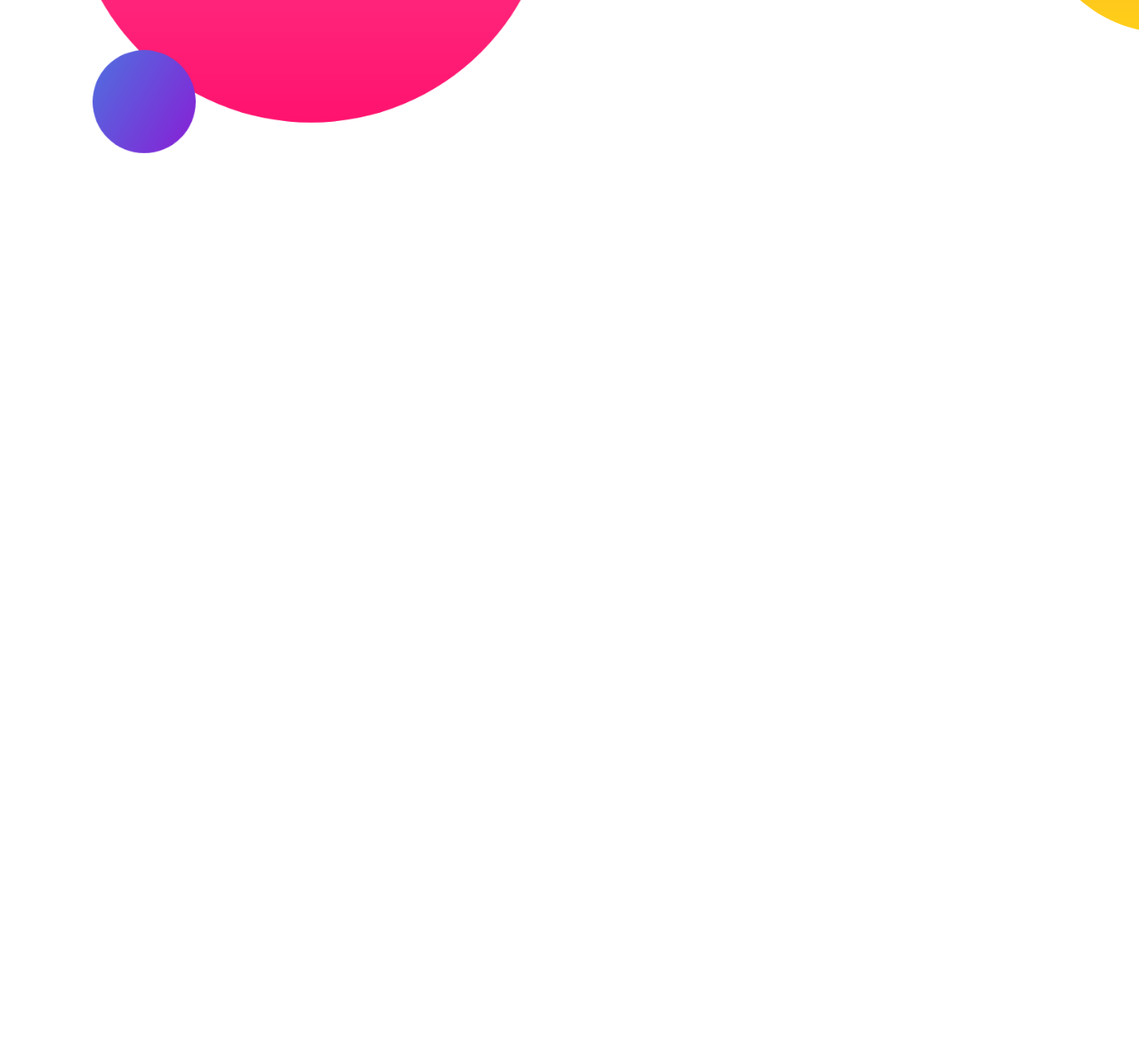
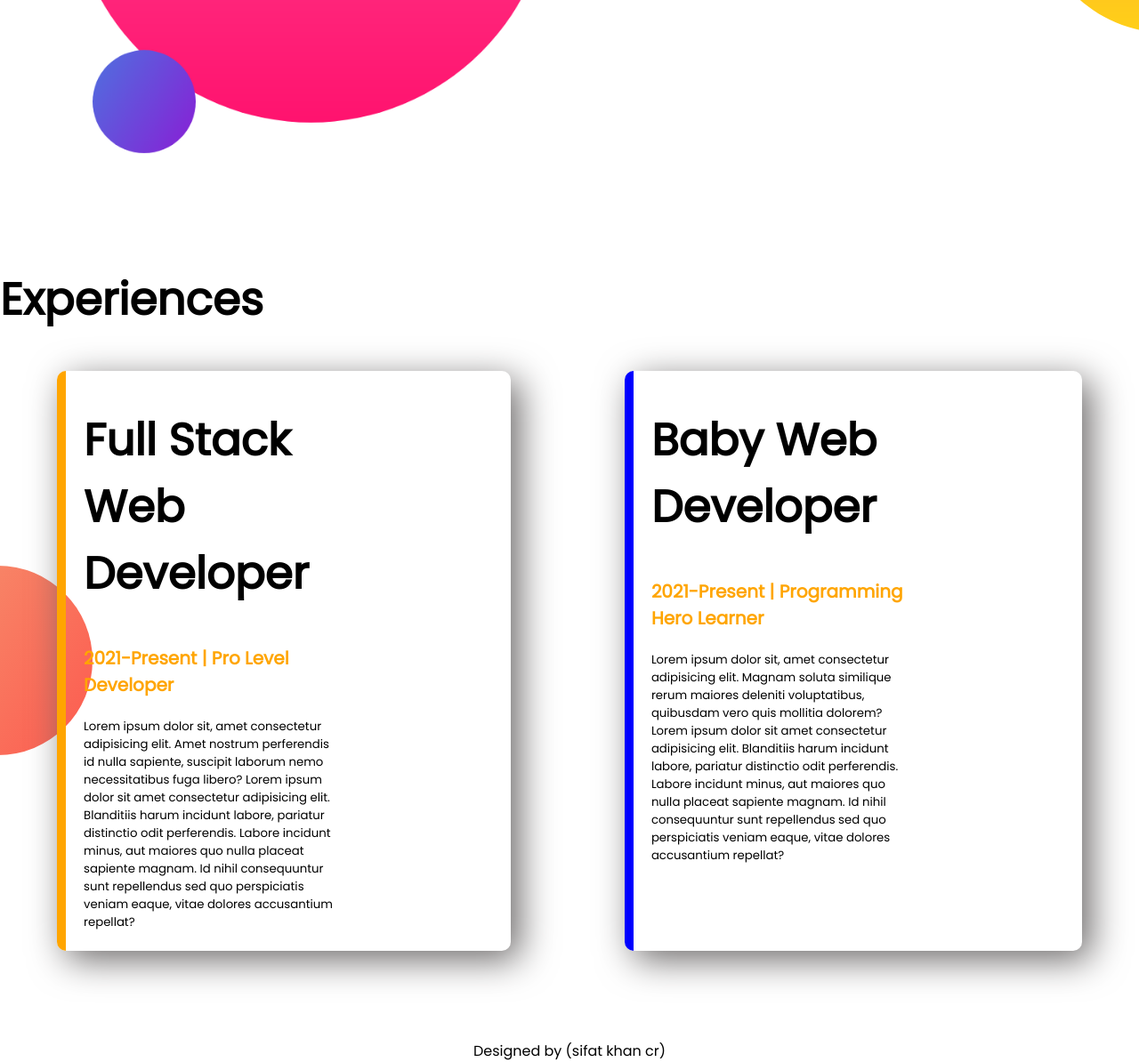
Before and after one commit to Sifat-Khan-cr/first-project, a plain HTML site: page index.html in a window 1280 px wide. Shown: the part 1166-2360 px from the top of the page at 89% size. Before the commit the page ends 1466 px from the top, so only its background shows below. Drawn offline with Linux system fonts and the light colour scheme.

Commit message:
complete

```diff
--- a/index.html
+++ b/index.html
@@ -13,7 +13,7 @@
 </head>
 
 <body>
-    <section class="top">
+    <section class="top line">
         <div class="half">
             <h1>Welcome To</h1>
             <h1><span class="orange">Sifat Khan </span>World</h1>
@@ -28,7 +28,7 @@
             <img src="/images/my-bg.png" alt="image">
         </div>
     </section>
-    <section class="dream">
+    <section class="dream line">
         <div class="half">
             <img src="images/my-bg2.png" alt="">
         </div>
@@ -41,8 +41,36 @@
             <a class="button" href="#">DOWNLOAD RESUME</a>
         </div>
     </section>
-
-
+    <section>
+        <div>
+            <h1>Experiences</h1>
+        </div>
+        <div class="line expe">
+            <div class="shadow" id="full">
+                <h1>Full Stack Web Developer</h1>
+                <h3 class="orange">2021-Present | Pro Level Developer</h3>
+                <h5>Lorem ipsum dolor sit, amet consectetur adipisicing elit. Amet nostrum perferendis id nulla
+                    sapiente, suscipit laborum nemo necessitatibus fuga libero? Lorem ipsum dolor sit amet consectetur
+                    adipisicing elit. Blanditiis harum incidunt labore, pariatur
+                    distinctio odit perferendis. Labore incidunt minus, aut maiores quo nulla placeat sapiente magnam.
+                    Id
+                    nihil consequuntur sunt repellendus sed quo perspiciatis veniam eaque, vitae dolores accusantium
+                    repellat?</h5>
+            </div>
+            <div class="shadow" id="baby">
+                <h1>Baby Web Developer</h1>
+                <h3 class="orange">2021-Present | Programming Hero Learner</h3>
+                <h5>Lorem ipsum dolor sit, amet consectetur adipisicing elit. Magnam soluta similique rerum maiores
+                    deleniti voluptatibus, quibusdam vero quis mollitia dolorem? Lorem ipsum dolor sit amet consectetur
+                    adipisicing elit. Blanditiis harum incidunt labore, pariatur
+                    distinctio odit perferendis. Labore incidunt minus, aut maiores quo nulla placeat sapiente magnam.
+                    Id
+                    nihil consequuntur sunt repellendus sed quo perspiciatis veniam eaque, vitae dolores accusantium
+                    repellat?</h5>
+            </div>
+        </div>
+    </section>
 </body>
+<footer id="foot">Designed by (sifat khan cr)</footer>
 
 </html>
--- a/style.css
+++ b/style.css
@@ -16,8 +16,11 @@ h5 {
     font-weight: lighter;
 }
 
+.line {
+    display: flex;
+}
+
 section {
-    display: flex;
     margin-bottom: 100px;
 }
 
@@ -53,3 +56,35 @@ section {
     background-repeat: no-repeat;
     background-position: right;
 }
+
+.shadow {
+    box-shadow: 10px 10px 40px rgb(108, 105, 105);
+    border-radius: 10px;
+    padding-left: 20px;
+    padding-right: 15%;
+    text-align: left;
+
+}
+
+#baby {
+    margin-left: 5%;
+    margin-right: 5%;
+    border-left: 10px solid blue;
+
+}
+
+#full {
+    margin-left: 5%;
+    margin-right: 5%;
+    border-left: 10px solid orange;
+}
+
+.expe {
+    background-image: url(images/exp-bg.png);
+    background-repeat: no-repeat;
+    background-position: left;
+}
+
+#foot {
+    text-align: center;
+}
```
